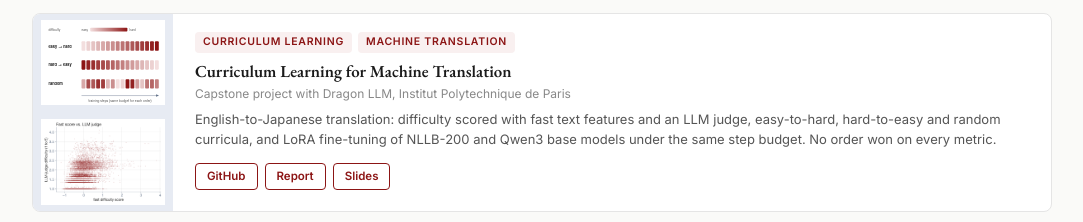
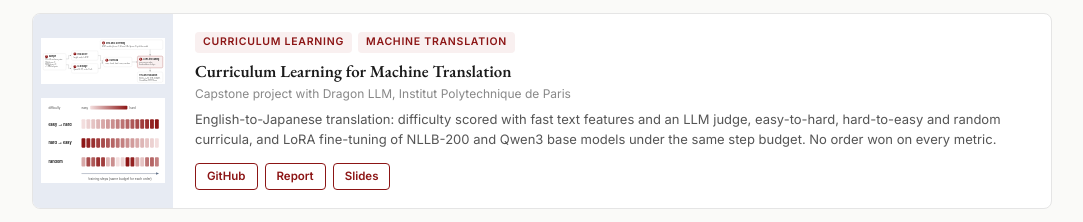
Before and after one commit to SelimLali/selimlali.github.io, a plain HTML site: page index.html in a window 1280 px wide. Shown: the part 1941-2163 px from the top of the page, without its empty margins (98-1181 px from the left). Drawn offline with Linux system fonts and the light colour scheme.

Commit message:
Curriculum learning project: framework figure first, then the training orders

```diff
--- a/index.html
+++ b/index.html
@@ -129,7 +129,7 @@
         </div>
       </article>
       <article class="card">
-        <div class="picture duo"><a href="assets/img/project-curriculum-orders.svg" title="Open the figure at full size"><img src="assets/img/project-curriculum-orders.svg" alt="The three training orders: easy to hard, hard to easy and random, with each training pair shaded by its difficulty"></a><a href="assets/img/project-curriculum-scatter.png" title="Open the figure at full size"><img src="assets/img/project-curriculum-scatter.png" alt="Fast difficulty score against LLM-judge difficulty score"></a></div>
+        <div class="picture duo"><a href="assets/img/project-curriculum-pipeline.svg" title="Open the figure at full size"><img src="assets/img/project-curriculum-pipeline.svg" alt="Pipeline: sample EN-JA pairs, fast difficulty score and LLM-judge score, curricula, zero-shot screening, LoRA fine-tuning and test-set evaluation"></a><a href="assets/img/project-curriculum-orders.svg" title="Open the figure at full size"><img src="assets/img/project-curriculum-orders.svg" alt="The three training orders: easy to hard, hard to easy and random, with each training pair shaded by its difficulty"></a></div>
         <div class="body">
           <div class="tags"><span class="tag">Curriculum learning</span><span class="tag">Machine translation</span></div>
           <h3>Curriculum Learning for Machine Translation</h3>
```
Also changed, not shown: assets/img/project-curriculum-pipeline.svg (added), assets/img/project-curriculum-scatter.png (deleted).
